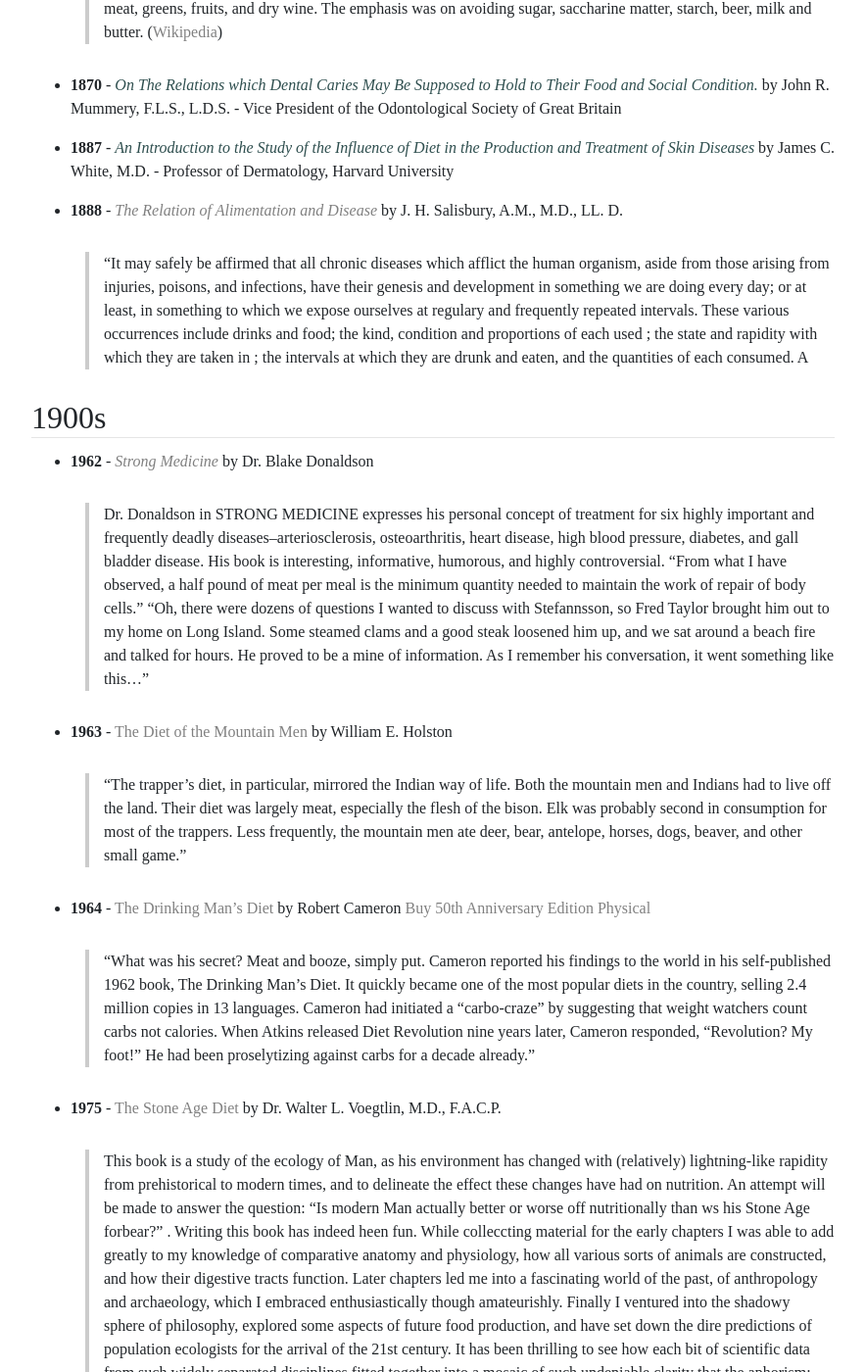
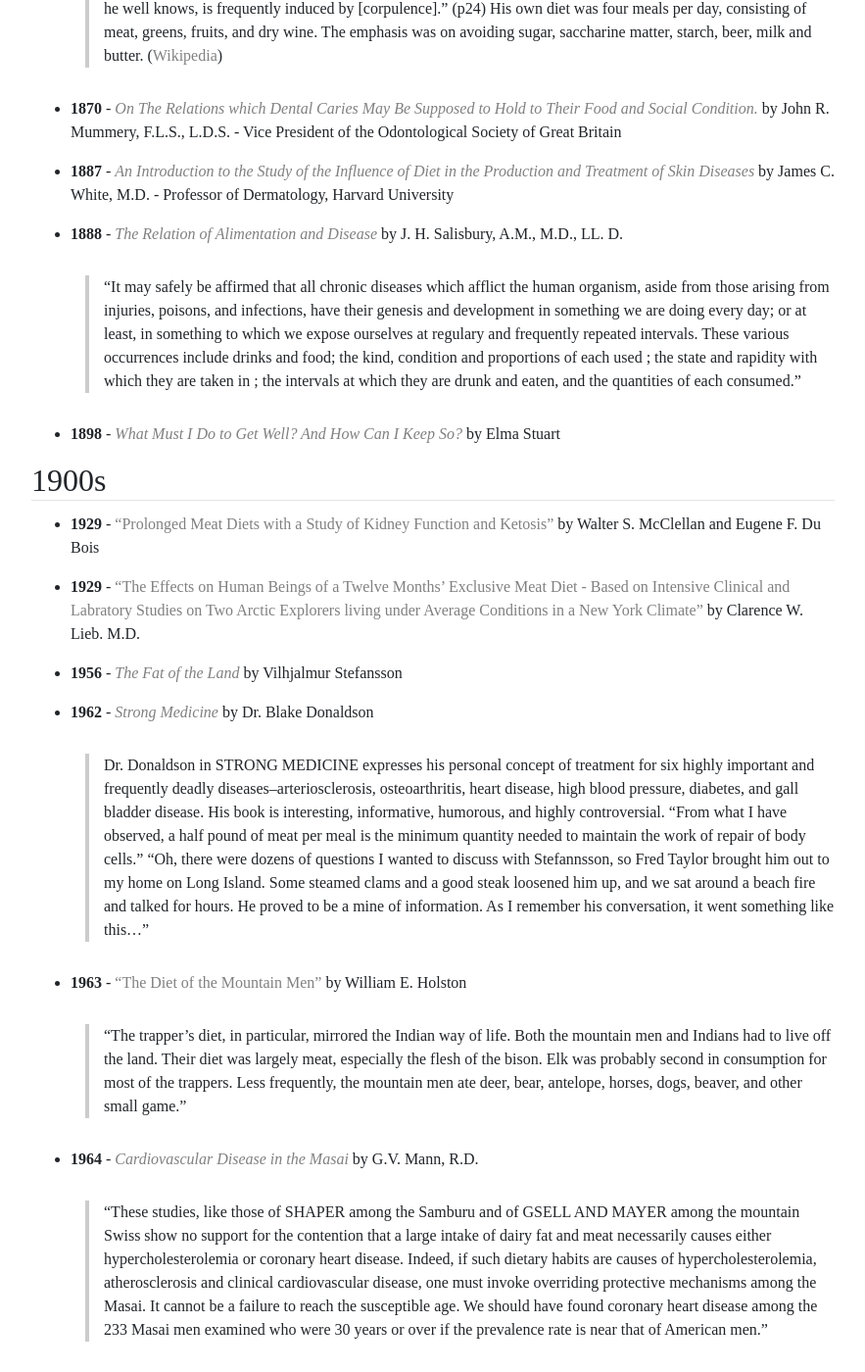
Before and after one commit to bitstein/justmeat.co, a Jekyll site: the page built from wiki/pages/history.md, in a window 1280 px wide and 1400 px high, scrolled down 705 px. Shown: the whole window at 98% size, without its empty margins (198-1081 px from the left). Built offline with Jekyll 4.4.1, drawn with Linux system fonts in a browser that asks for light colours; nearby versions of some CDN libraries; some web fonts are replaced; some of the changed text lies outside the part shown.

Commit message:
Links to pdfs added

```diff
--- a/wiki/pages/history.md
+++ b/wiki/pages/history.md
@@ -10,45 +10,58 @@
 
 ## 1800s
 
-* **1857** - [_An Argument on Behalf of the Primitive Diet of Man - Pro-Vegetarian_]() by Dr. Frederic R. Lees
+* **1857** - [_An Argument on Behalf of the Primitive Diet of Man - Pro-Vegetarian_](/docs/An%20Argument%20on%20Behalf%20of%20the%20Primitive%20Diet%20of%20Man-Pro-Vegetarian.pdf) by Dr. Frederic R. Lees
 
 * **1863** - [_Letter on Corpulence, Addressed to the Public_](https://archive.org/details/letteroncorpulen00bant) by William Banting
 
     > Banting accounted all of his unsuccessful fasts, diets, spa and exercise regimens in his past. His previously unsuccessful attempts had been on the advice of various medical experts. He then described the dietary change which finally had worked for him, following the advice of another medical expert. "My kind and valued medical adviser is not a doctor for obesity, but stands on the pinnacle of fame in the treatment of another malady, which, as he well knows, is frequently induced by [corpulence]." (p24) His own diet was four meals per day, consisting of meat, greens, fruits, and dry wine. The emphasis was on avoiding sugar, saccharine matter, starch, beer, milk and butter. ([Wikipedia](https://en.wikipedia.org/wiki/William_Banting#Letter_on_Corpulence,_Addressed_to_the_Public))
 
-* **1870** - [_On The Relations which Dental Caries May Be Supposed to Hold to Their Food and Social Condition._]() by John R. Mummery, F.L.S., L.D.S. - Vice President of the Odontological Society of Great Britain
+* **1870** - [_On The Relations which Dental Caries May Be Supposed to Hold to Their Food and Social Condition._](/docs/On%20The%20Relations%20which%20Dental%20Caries%20May%20Be%20Supposed%20to%20Hold%20to%20Their%20Food%20and%20Social%20Condition.pdf) by John R. Mummery, F.L.S., L.D.S. - Vice President of the Odontological Society of Great Britain
 
-* **1887** - [_An Introduction to the Study of the Influence of Diet in the Production and Treatment of Skin Diseases_]() by James C. White, M.D. - Professor of Dermatology, Harvard University
+* **1887** - [_An Introduction to the Study of the Influence of Diet in the Production and Treatment of Skin Diseases_](/docs/An%20Introduction%20to%20the%20Study%20of%20the%20Influence%20of%20Diet%20in%20the%20Production%20and%20Treatment%20of%20Skin%20Diseases.pdf) by James C. White, M.D. - Professor of Dermatology, Harvard University
 
-* **1888** - [_The Relation of Alimentation and Disease_](https://justmeat.co/docs/the-relation-of-alimentation-and-disease-j-h-salisbury.pdf) by J. H. Salisbury, A.M., M.D., LL. D.
+* **1888** - [_The Relation of Alimentation and Disease_](/docs/the-relation-of-alimentation-and-disease-j-h-salisbury.pdf) by J. H. Salisbury, A.M., M.D., LL. D.
 
-    > "It may safely be affirmed that all chronic diseases which afflict the human organism, aside from those arising from injuries, poisons, and infections, have their genesis and development in something we are doing every day; or at least, in something to which we expose ourselves at regulary and frequently repeated intervals. These various occurrences include drinks and food; the kind, condition and proportions of each used ; the state and rapidity with which they are taken in ; the intervals at which they are drunk and eaten, and the quantities of each consumed. A
+    > "It may safely be affirmed that all chronic diseases which afflict the human organism, aside from those arising from injuries, poisons, and infections, have their genesis and development in something we are doing every day; or at least, in something to which we expose ourselves at regulary and frequently repeated intervals. These various occurrences include drinks and food; the kind, condition and proportions of each used ; the state and rapidity with which they are taken in ; the intervals at which they are drunk and eaten, and the quantities of each consumed."
+
+* **1898** - [_What Must I Do to Get Well? And How Can I Keep So?_](/docs/what-must-i-do-to-get-well-by-elma-stuart.pdf) by Elma Stuart
 
 ## 1900s
 
-* **1962** - [_Strong Medicine_](https://justmeat.co/docs/strong-medicine-blake-donaldson.pdf) by Dr. Blake Donaldson
+* **1929** - [“Prolonged Meat Diets with a Study of Kidney Function and Ketosis”](/docs/prolonged-meat-diets-walter-s-mclellan-eugen-f-du-bois.pdf) by Walter S. McClellan and Eugene F. Du Bois
+
+* **1929** - [“The Effects on Human Beings of a Twelve Months' Exclusive Meat Diet - Based on Intensive Clinical and Labratory Studies on Two Arctic Explorers living under Average Conditions in a New York Climate”](/docs/twelve-months-exclusive-meat-diet-clarence-w-lieb-md.pdf) by Clarence W. Lieb. M.D.
+
+* **1956** - [_The Fat of the Land_](/docs/the-fat-of-the-land-vilhjalmur-stefansson.pdf) by Vilhjalmur Stefansson
+
+* **1962** - [_Strong Medicine_](/docs/strong-medicine-blake-donaldson.pdf) by Dr. Blake Donaldson
 
     > Dr. Donaldson in STRONG MEDICINE expresses his personal concept of treatment for six highly important and frequently deadly diseases--arteriosclerosis, osteoarthritis, heart disease, high blood pressure, diabetes, and gall bladder disease. His book is interesting, informative, humorous, and highly controversial.
     > "From what I have observed, a half pound of meat per meal is the minimum quantity needed to maintain the work of repair of body cells."
     > "Oh, there were dozens of questions I wanted to discuss with Stefannsson, so Fred Taylor brought him out to my home on Long Island. Some steamed clams and a good steak loosened him up, and we sat around a beach fire and talked for hours. He proved to be a mine of information. As I remember his conversation, it went something like this..."
 
-* **1963** - [The Diet of the Mountain Men](https://justmeat.co/docs/the-diet-of-the-mountain-men-william-e-holsten.pdf) by William E. Holston
+* **1963** - [“The Diet of the Mountain Men”](/docs/the-diet-of-the-mountain-men-william-e-holsten.pdf) by William E. Holston
 
     > "The trapper's diet, in particular, mirrored the Indian way of life. Both the mountain men and Indians had to live off the land. Their diet was largely meat, especially the flesh of the bison. Elk was probably second in consumption for most of the trappers. Less frequently, the mountain men ate deer, bear, antelope, horses, dogs, beaver, and other small game."
 
-* **1964** - [The Drinking Man’s Diet](https://timeline.com/drinking-mans-diet-carbs-82a38400bfff) by Robert Cameron [Buy 50th Anniversary Edition Physical](http://cameronbooks.com/product/the-drinking-mans-diet-50th-anniversary-edition/)
+* **1964** - [_Cardiovascular Disease in the Masai_](/docs/Mann%201964%20Masai%20study.pdf) by G.V. Mann, R.D.
+
+    > "These studies, like those of SHAPER among the Samburu and of GSELL AND MAYER among the mountain Swiss show no support for the contention that a large intake of dairy fat and meat necessarily causes either hypercholesterolemia or coronary heart disease. Indeed, if such dietary habits are causes of hypercholesterolemia, atherosclerosis and clinical cardiovascular disease, one must invoke overriding protective mechanisms among the Masai. It cannot be a failure to reach the susceptible age. We should have found coronary heart disease among the 233 Masai men examined who were 30 years or over if the prevalence rate is near that of American men."
+
+* **1964** - [_The Drinking Man’s Diet_](https://timeline.com/drinking-mans-diet-carbs-82a38400bfff) by Robert Cameron [Buy 50th Anniversary Edition Physical](http://cameronbooks.com/product/the-drinking-mans-diet-50th-anniversary-edition/)
 
     > "What was his secret? Meat and booze, simply put. Cameron reported his findings to the world in his self-published 1962 book, The Drinking Man’s Diet. It quickly became one of the most popular diets in the country, selling 2.4 million copies in 13 languages. Cameron had initiated a “carbo-craze” by suggesting that weight watchers count carbs not calories. When Atkins released Diet Revolution nine years later, Cameron responded, “Revolution? My foot!” He had been proselytizing against carbs for a decade already."
 
-* **1975** - [ The Stone Age Diet](https://justmeat.co/docs/the-stone-age-diet-walter-l-voegtlin.pdf) by Dr. Walter L. Voegtlin, M.D., F.A.C.P.
+* **1975** - [_The Stone Age Diet_](/docs/the-stone-age-diet-walter-l-voegtlin.pdf) by Dr. Walter L. Voegtlin, M.D., F.A.C.P.
 
-    > This book is a study of the ecology of Man, as his environment has changed with (relatively) lightning-like rapidity from prehistorical to modern times, and to delineate the effect these changes have had on nutrition. An attempt will be made to answer the question: "Is modern Man actually better or worse off nutritionally than ws his Stone Age forbear?" .
-    >Writing this book has indeed heen fun. While colleccting material for the early chapters I was able to add greatly to my knowledge of comparative anatomy and physiology, how all various sorts of animals are constructed, and how their digestive tracts function. Later chapters led me into a fascinating world of the past, of anthropology and archaeology, which I embraced enthusiastically though amateurishly. Finally I ventured into the shadowy sphere of philosophy, explored some aspects of future food production, and have set down the dire predictions of population ecologists for the arrival of the 21st century. It has been thrilling to see how each bit of scientific data from such widely separated disciplines fitted together into a mosaic of such undeniable clarity that the aphorism: "That contrary to Nature cannot be fact"-was again verified, this time in the field of human dietetics and nutrition.
+    > This book is a study of the ecology of Man, as his environment has changed with (relatively) lightning-like rapidity from prehistorical to modern times, and to delineate the effect these changes have had on nutrition. An attempt will be made to answer the question: "Is modern Man actually better or worse off nutritionally than was his Stone Age forbear?"
+    >
+    > Writing this book has indeed been fun. While collecting material for the early chapters I was able to add greatly to my knowledge of comparative anatomy and physiology, how all various sorts of animals are constructed, and how their digestive tracts function. Later chapters led me into a fascinating world of the past, of anthropology and archaeology, which I embraced enthusiastically though amateurishly. Finally I ventured into the shadowy sphere of philosophy, explored some aspects of future food production, and have set down the dire predictions of population ecologists for the arrival of the 21st century. It has been thrilling to see how each bit of scientific data from such widely separated disciplines fitted together into a mosaic of such undeniable clarity that the aphorism: "That contrary to Nature cannot be fact"-was again verified, this time in the field of human dietetics and nutrition.
 
 * **1987** - [“The Worst Mistake in the History of the Human Race”](http://www.ditext.com/diamond/mistake.html) by Jared Diamond
 
     > "There are many things that we seldom question; the truth seems so evident and the answers obvious. One such sacred cow is the tremendous prosperity brought about by the agricultural revolution. This selection is a thought-provoking introduction to the connection between culture and agriculture. The transition from food foraging to farming (what archaeoloqists call the Neolithic revolution) may have been the worst mistake human history or its most important event. You be the judge. But for better or worse, this cultural evolution has occurred, and the world will never be the same again."
 
- ## 2000s
+## 2000s
 
- * **2008** - [Imagining Head-Smashed-In: Aboriginal Buffalo Hunting on the Northern Plains](https://justmeat.co/docs/imagining-head-smashed-in-jack-w-brink.pdf)
+* **2008** - [_Imagining Head-Smashed-In: Aboriginal Buffalo Hunting on the Northern Plains_](/docs/imagining-head-smashed-in-jack-w-brink.pdf)
```
